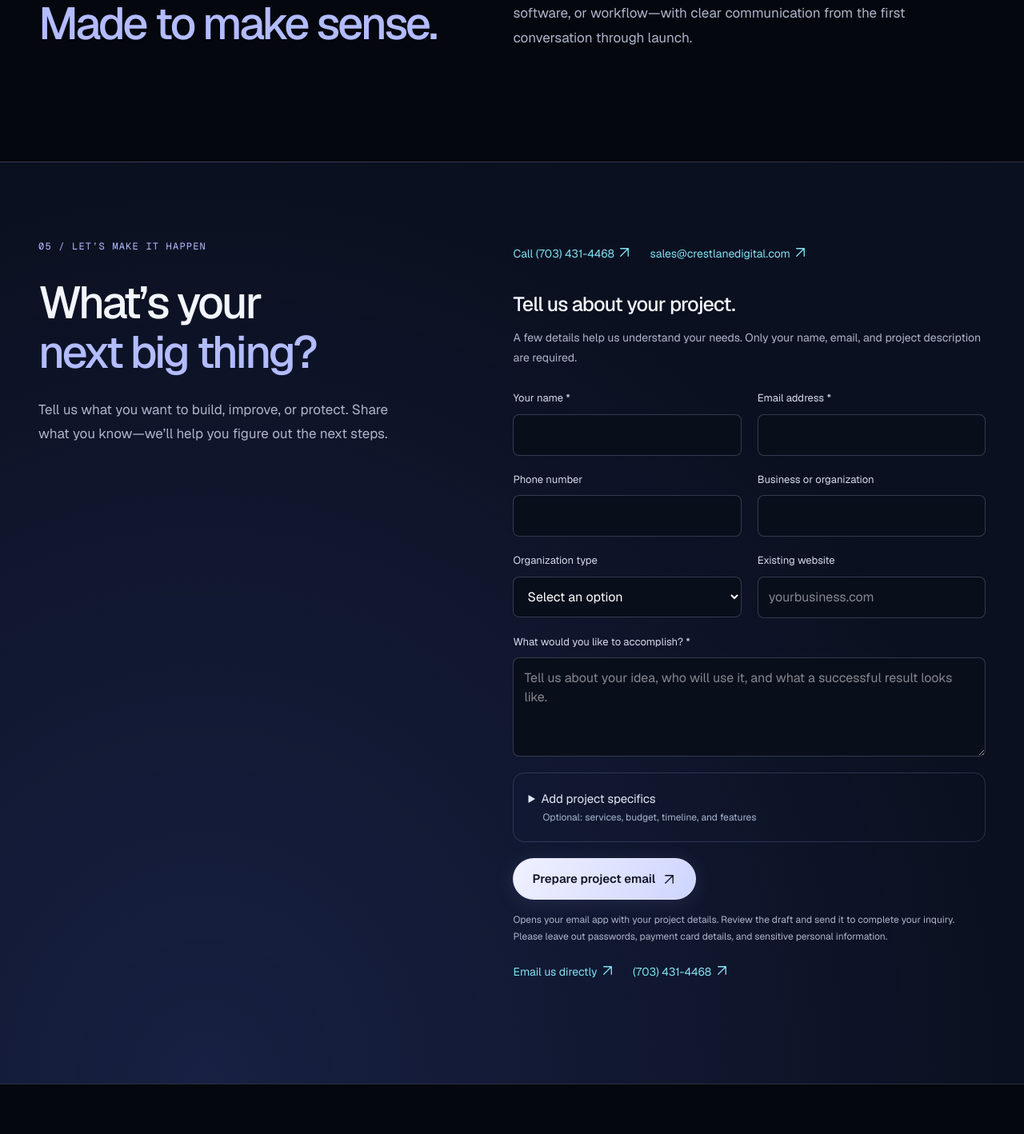
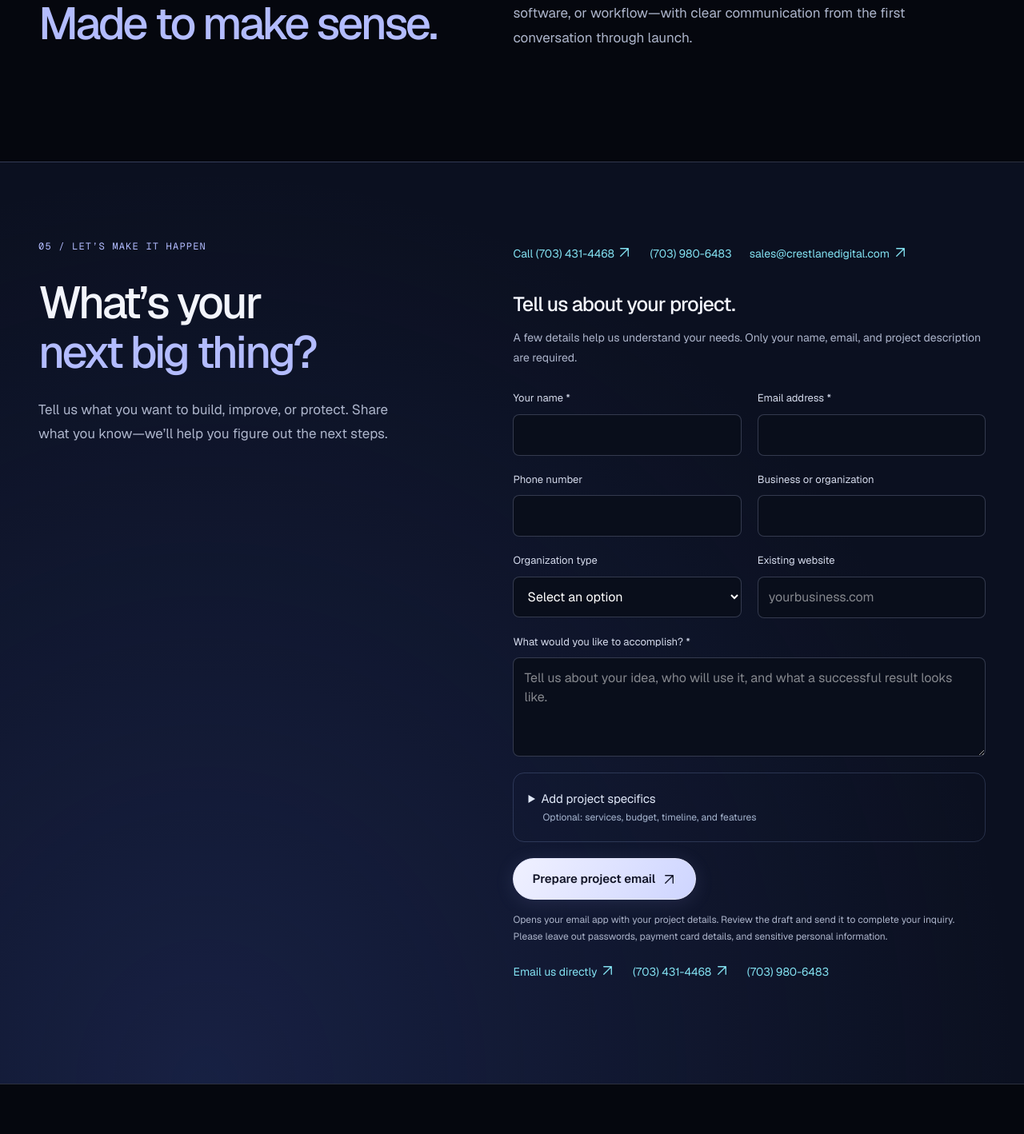
Before and after one commit to taenextlevelqbs-ops/crestlane-digital, a Next.js app: page / in a window 1280 px wide. Shown: the part 5452-6870 px from the top of the page at 80% size. Built offline with nearby package versions, Linux system fonts and the light colour scheme.

Commit message:
Add additional Crestlane contact number

```diff
--- a/app/InquiryForm.tsx
+++ b/app/InquiryForm.tsx
@@ -144,6 +144,7 @@ export default function InquiryForm() {
         <div className="direct-contact">
           <a href="mailto:sales@crestlanedigital.com">{iconText("Email us directly \u2197")}</a>
           <a href="tel:+17034314468">{iconText("(703) 431-4468 \u2197")}</a>
+<a href="tel:+17039806483">(703) 980-6483</a>
         </div>
       </div>
     </form>);
--- a/app/page.tsx
+++ b/app/page.tsx
@@ -205,6 +205,7 @@ export default function Home() {
           <div className="inquiry-panel">
             <div className="direct-contact">
               <a href="tel:+17034314468">{iconText("Call (703) 431-4468 \u2197")}</a>
+<a href="tel:+17039806483">(703) 980-6483</a>
               <a href="mailto:sales@crestlanedigital.com">{iconText("sales@crestlanedigital.com \u2197")}</a>
             </div>
             <InquiryForm />
```
